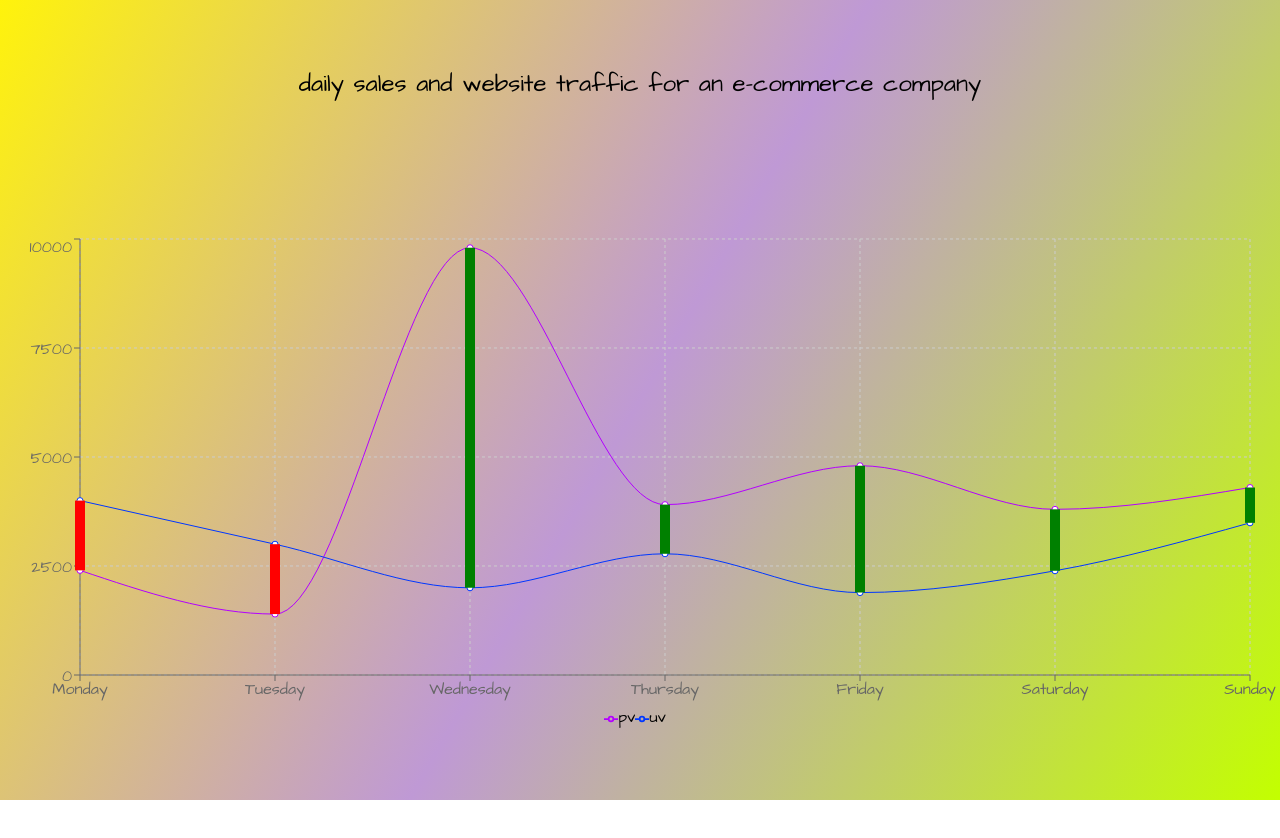
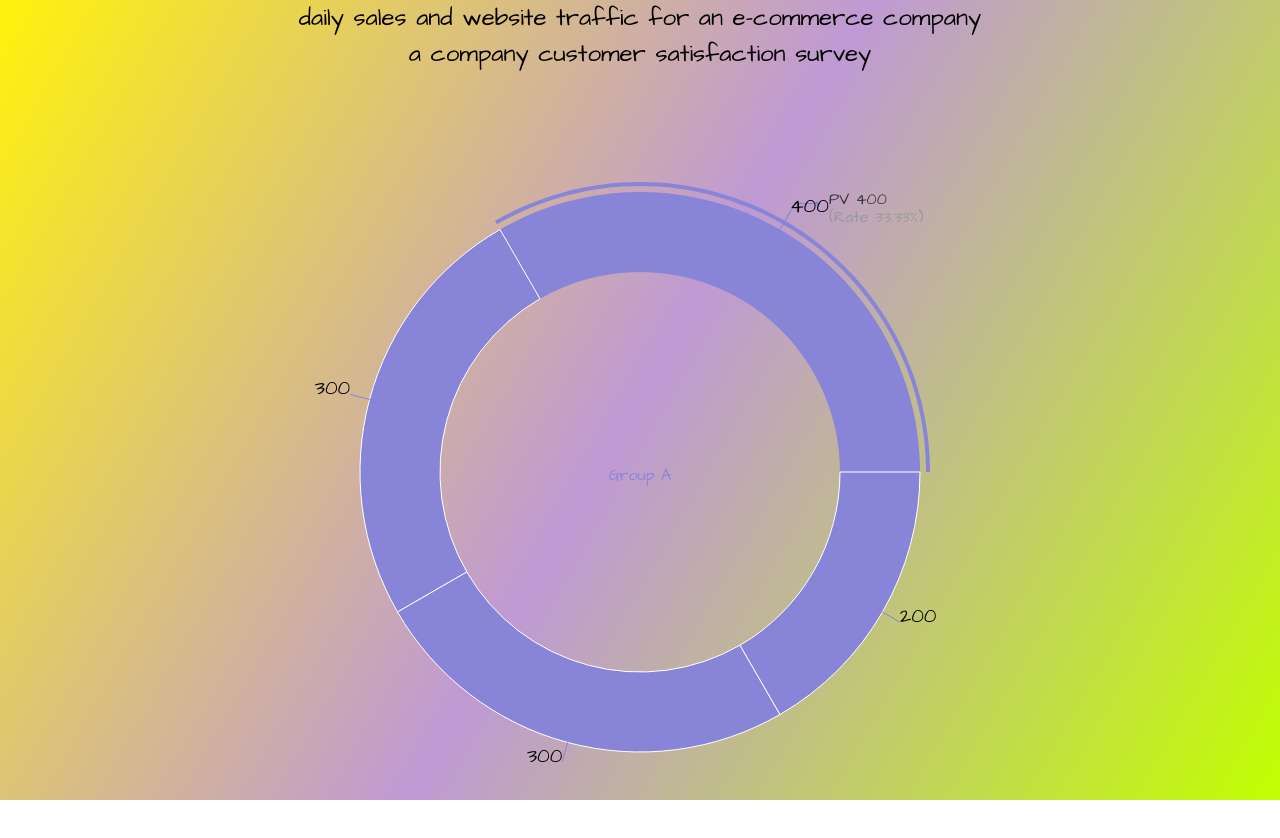
Before and after one commit to Anishm079/creative-charts, a React (Vite) app: page / in a window 1280 px wide. Shown: the top 838 px of the page. Before the commit the page ends 800 px from the top, so only its background shows below. Built offline with nearby package versions, Linux system fonts and the light colour scheme.

Commit message:
new charts

```diff
--- a/package.json
+++ b/package.json
@@ -18,6 +18,7 @@
     "npm": "^10.9.2",
     "react": "^18.3.1",
     "react-dom": "^18.3.1",
+    "recharts": "^2.15.0",
     "styled-components": "^6.1.13"
   },
   "devDependencies": {
--- a/src/App.tsx
+++ b/src/App.tsx
@@ -2,14 +2,15 @@ import './App.css'
 // import ChartComponent from './components/AGCharts/01-03-2025/MultipleRangeBars'
 // import ChartComponent from "./components/D3Charts/Reworks/01-04-2025/BoxPlot";
 // import ChordChart from "./components/D3Charts/Reworks/01-04-2025/RadialClusterTree";
-import DailySalesAndWebsiteTrafficForAnECommerceCompany from './components/Recharts/01-08-2025/DailySalesAndWebsiteTrafficForAnECommerceCompany'
+// import DailySalesAndWebsiteTrafficForAnECommerceCompany from './components/Recharts/01-08-2025/DailySalesAndWebsiteTrafficForAnECommerceCompany'
+import ACompanyCustomerSatisfactionSurvey from './components/Recharts/01-08-2025/ACompanyCustomerSatisfactionSurvey'
 
 function App() {
 
   return (
     <div style={{background:"linear-gradient(120deg, #fff30b, #bf99d5, #c3ff00)",width:"100dvw",height:"100dvh",placeItems:"center",display:"grid" }}>
       <h2>daily sales and website traffic for an e-commerce company</h2>
-      <DailySalesAndWebsiteTrafficForAnECommerceCompany />
+      <ACompanyCustomerSatisfactionSurvey />
     </div>
   )
 }
--- a/src/components/Recharts/01-08-2025/ACompanyCustomerSatisfactionSurvey.tsx
+++ b/src/components/Recharts/01-08-2025/ACompanyCustomerSatisfactionSurvey.tsx
@@ -95,6 +95,12 @@ export default class ACompanyCustomerSatisfactionSurvey extends PureComponent<{}
                     fill="#8884d8"
                     dataKey="value"
                     onMouseEnter={this.onPieEnter}
+                    label={{
+                        fill: "#000000",
+                        fontSize: 20,
+                    }}
+                    fontSize={20}
+                    color='#000'
                 />
                 </PieChart>
             </ResponsiveContainer>
```
Also changed, not shown: 1 other file (tests, documents, lock files or other folders).
